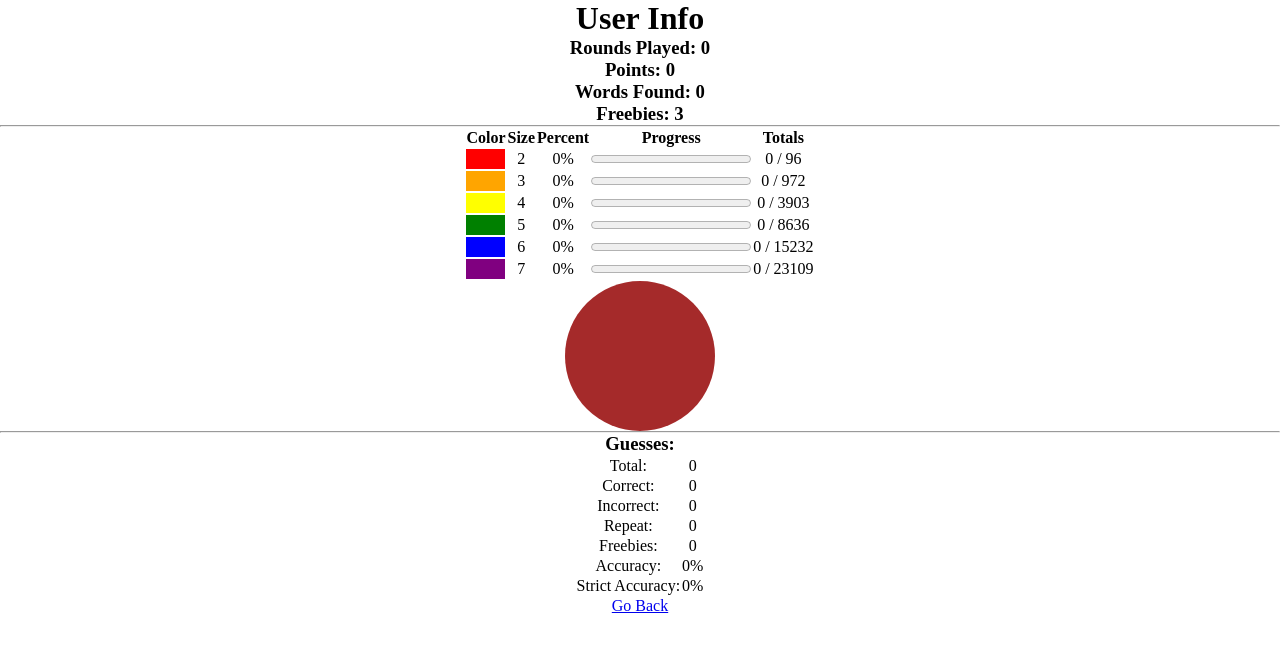
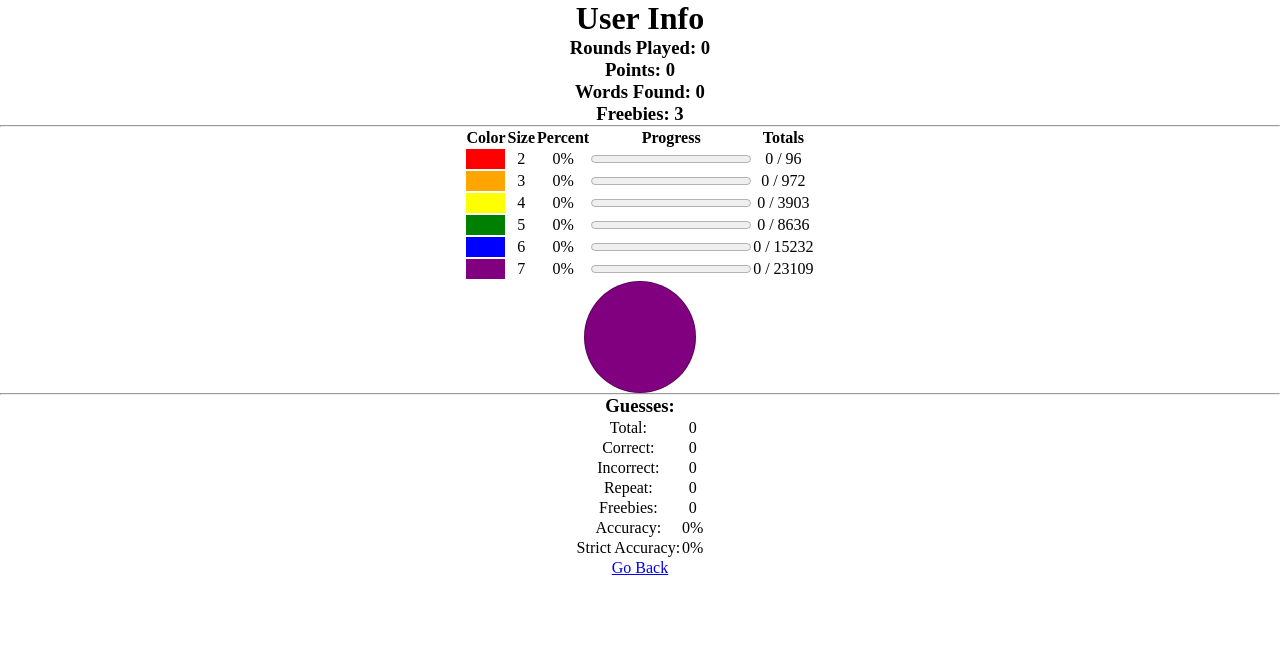
Before and after one commit to JordanKarp/Anagramer-JS, a React (Vite) app: page /user in a window 1280 px wide. Shown: the top 652 px of the page. Built offline with nearby package versions, Linux system fonts and the light colour scheme.

Commit message:
Update App.css

```diff
--- a/src/App.css
+++ b/src/App.css
@@ -119,12 +119,13 @@ table {
 }
 
 .pie {
-    width: 150px;
-    height: 150px;
-    /* background-image: conic-gradient(red var(--size-2-pct), orange 75% 95%, yellow 95%); */
-    background-image: conic-gradient(red var(--size-2-pct), orange var(--size-2-pct) var(--size-3-pct), yellow var(--size-3-pct) var(--size-4-pct), green var(--size-4-pct) var(--size-5-pct), blue var(--size-5-pct) var(--size-6-pct), purple var(--size-6-pct) var(--size-7-pct), brown var(--size-7-pct));
+    width: 100px;
+    height: 100px;
+    background-image: conic-gradient(red var(--size-2-pct), orange var(--size-2-pct) var(--size-3-pct), yellow var(--size-3-pct) var(--size-4-pct), green var(--size-4-pct) var(--size-5-pct), blue var(--size-5-pct) var(--size-6-pct), purple var(--size-6-pct) var(--size-7-pct));
     border-radius: 50%;
     margin: auto;
+    padding: 5px;
+    border: 1px solid rgba(0, 0, 0, 0.3);
 }
 .colorBox {
   width: 10px;
```
